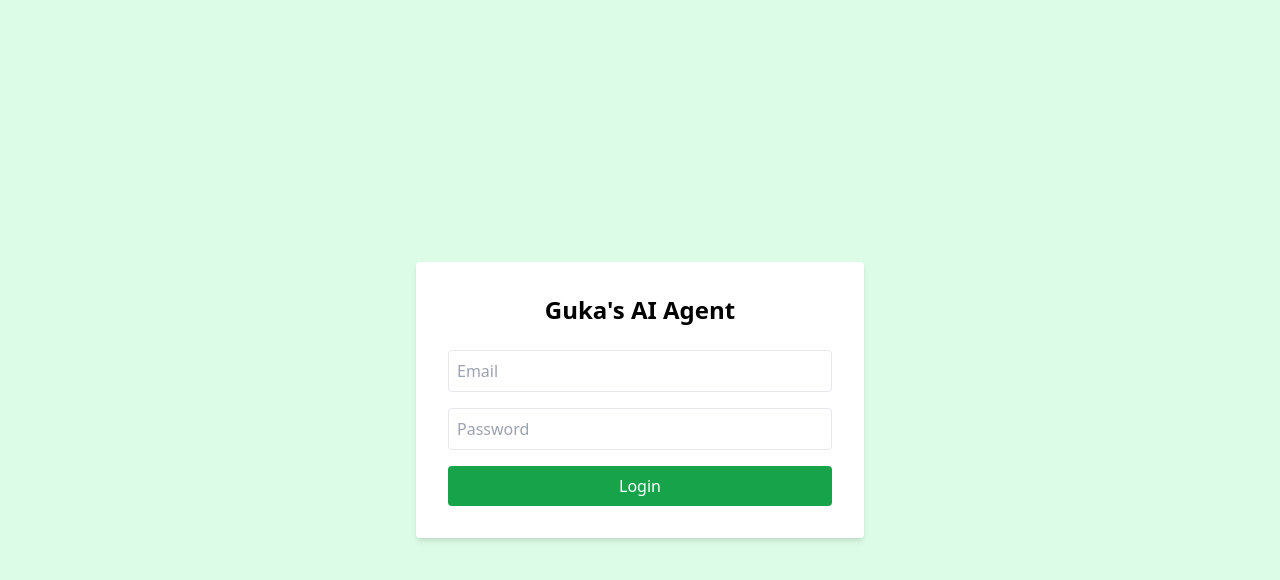
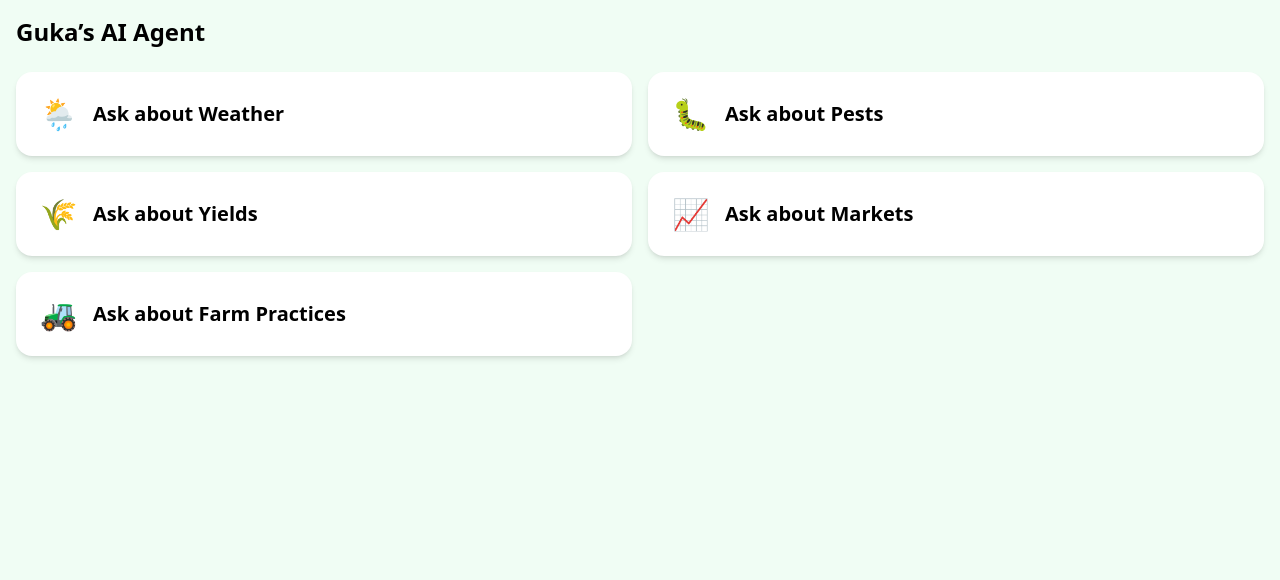
Before and after one commit to Muriithi-ui/Guka-s-AI-Agent, a React (Vite) app: page /dashboard in a window 1280 px wide. Before the commit this address led to /login. Shown: the top 580 px of the page. Built offline with nearby package versions, Linux system fonts and the light colour scheme; no server answers; sample sign-in values are in the browser's storage.

Commit message:
Updated App.jsx to handle firebase authenntication

```diff
--- a/src/App.jsx
+++ b/src/App.jsx
@@ -1,15 +1,29 @@
 import { BrowserRouter, Routes, Route, Navigate } from "react-router-dom";
 import Login from "./pages/Login";
 import Dashboard from "./pages/Dashboard";
-
-const isAuthenticated = () => !!localStorage.getItem("user");
+import { onAuthStateChanged } from "firebase/auth";
+import { auth } from "./firebase";
+import { useEffect, useState } from "react";
 
 export default function App() {
+  const [user, setUser] = useState(null);
+  const [loading, setLoading] = useState(true);
+
+  useEffect(() => {
+    const unsub = onAuthStateChanged(auth, (currentUser) => {
+      setUser(currentUser);
+      setLoading(false);
+    });
+    return () => unsub();
+  }, []);
+
+  if (loading) return <p className="mt-10 text-center">Loading...</p>;
+
   return (
     <BrowserRouter>
       <Routes>
-        <Route path="/login" element={<Login />} />
-        <Route path="/dashboard" element={isAuthenticated() ? <Dashboard /> : <Navigate to="/login" />} />
+        <Route path="/login" element={!user ? <Login /> : <Navigate to="/dashboard" />} />
+        <Route path="/dashboard" element={user ? <Dashboard /> : <Navigate to="/login" />} />
         <Route path="*" element={<Navigate to="/login" />} />
       </Routes>
     </BrowserRouter>
```
